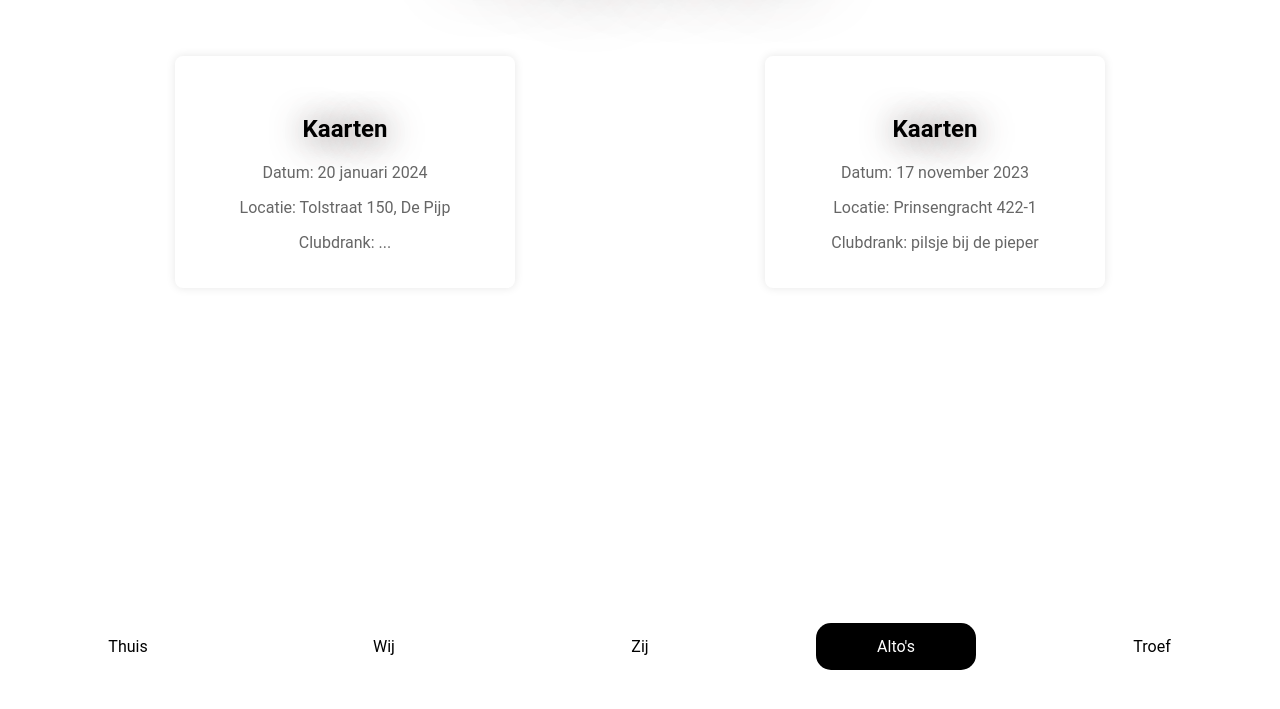
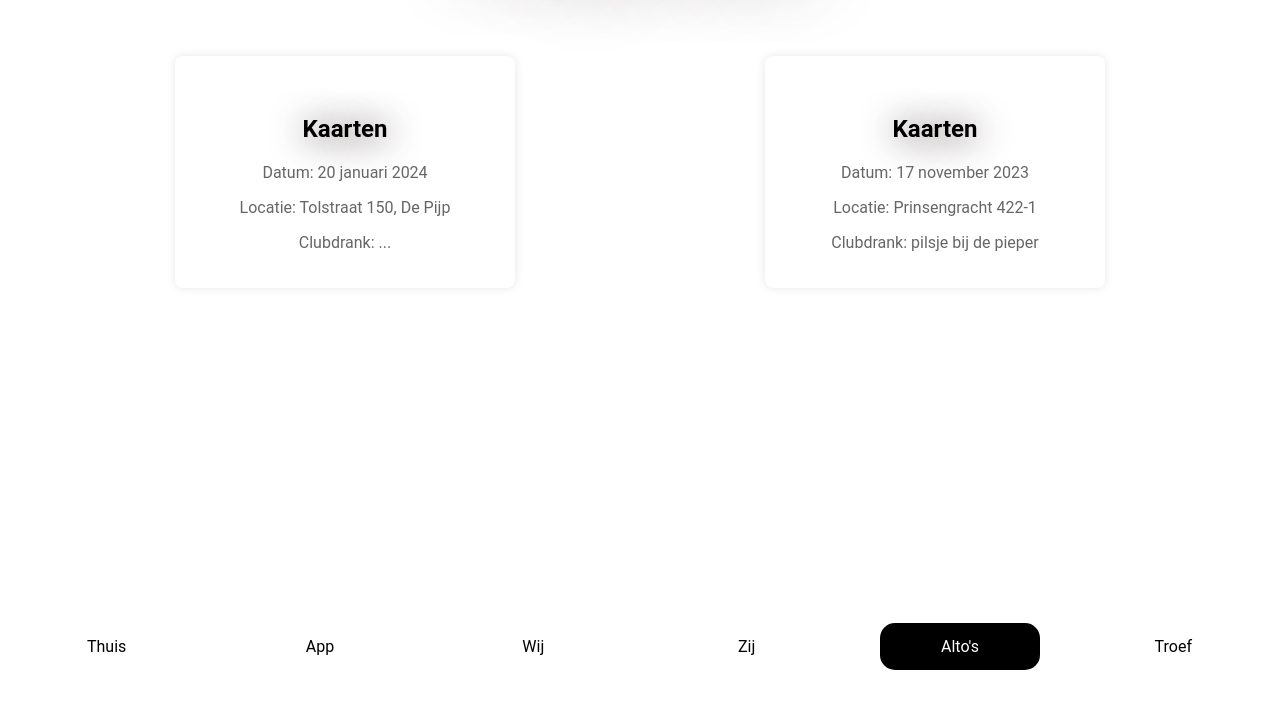
Before and after one commit to FriedScholvinck/kc_hartenjager, a plain HTML site: page alto.html in a window 1280 px wide. Shown: the part 125-834 px from the top of the page. Drawn offline with Linux system fonts and the light colour scheme.

Commit message:
Add links to klaverjas app in navigation

```diff
--- a/alto.html
+++ b/alto.html
@@ -11,6 +11,7 @@
 
   <nav>
     <a href="index.html">Thuis</a>
+    <a href="klaverjas_app/index.html">App</a>
     <a href="wij.html">Wij</a>
     <a href="zij.html">Zij</a>
     <a href="alto.html" class="active">Alto's</a>
```
Also changed, not shown: index.html (+1 -1 lines), troef.html (+1 -0 lines), wij.html (+1 -0 lines).
